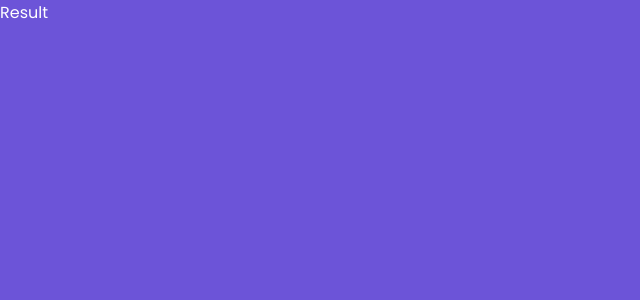
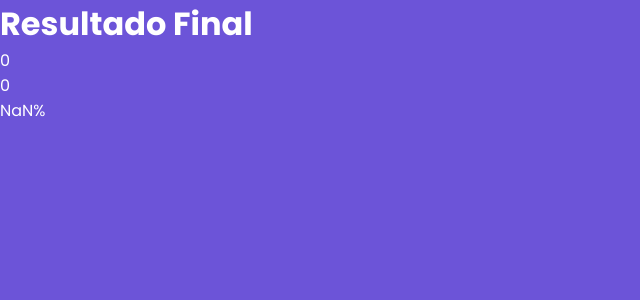
Before and after one commit to Romenildo/quiz-app, a Next.js app: page /result in a window 1280 px wide. Shown: the top 300 px of the page, without its empty margins (0-640 px from the left). Built offline with nearby package versions, Linux system fonts and the light colour scheme.

Commit message:
component index

```diff
--- a/src/pages/result.tsx
+++ b/src/pages/result.tsx
@@ -1,11 +1,20 @@
 import styles from "../styles/Result.module.css"
 
+import { useRouter } from "next/router"
 
 export default function result(){
 
+    const router = useRouter()
+
+    const total = +(router.query.total ?? 0)
+    const corrects = +(router.query.corrects ?? 0)
+    const percentage = Math.round((corrects/total)*100)
     return(
-        <div>
-            Result
+        <div className={styles.result}>
+            <h1>Resultado Final</h1>
+            <div>{total}</div>
+            <div>{corrects}</div>
+            <div>{`${percentage}%`}</div>
         </div>
     )
 }
--- a/src/styles/Result.module.css
+++ b/src/styles/Result.module.css
@@ -0,0 +1,4 @@
+.result{
+    display: flex;
+    flex-direction: column;
+}
--- /dev/null
+++ b/src/styles/Statistic.module.css
@@ -0,0 +1,3 @@
+.statistic{
+
+}
```
Also changed, not shown: src/components/Statistic.tsx (added, +9 -0 lines).
